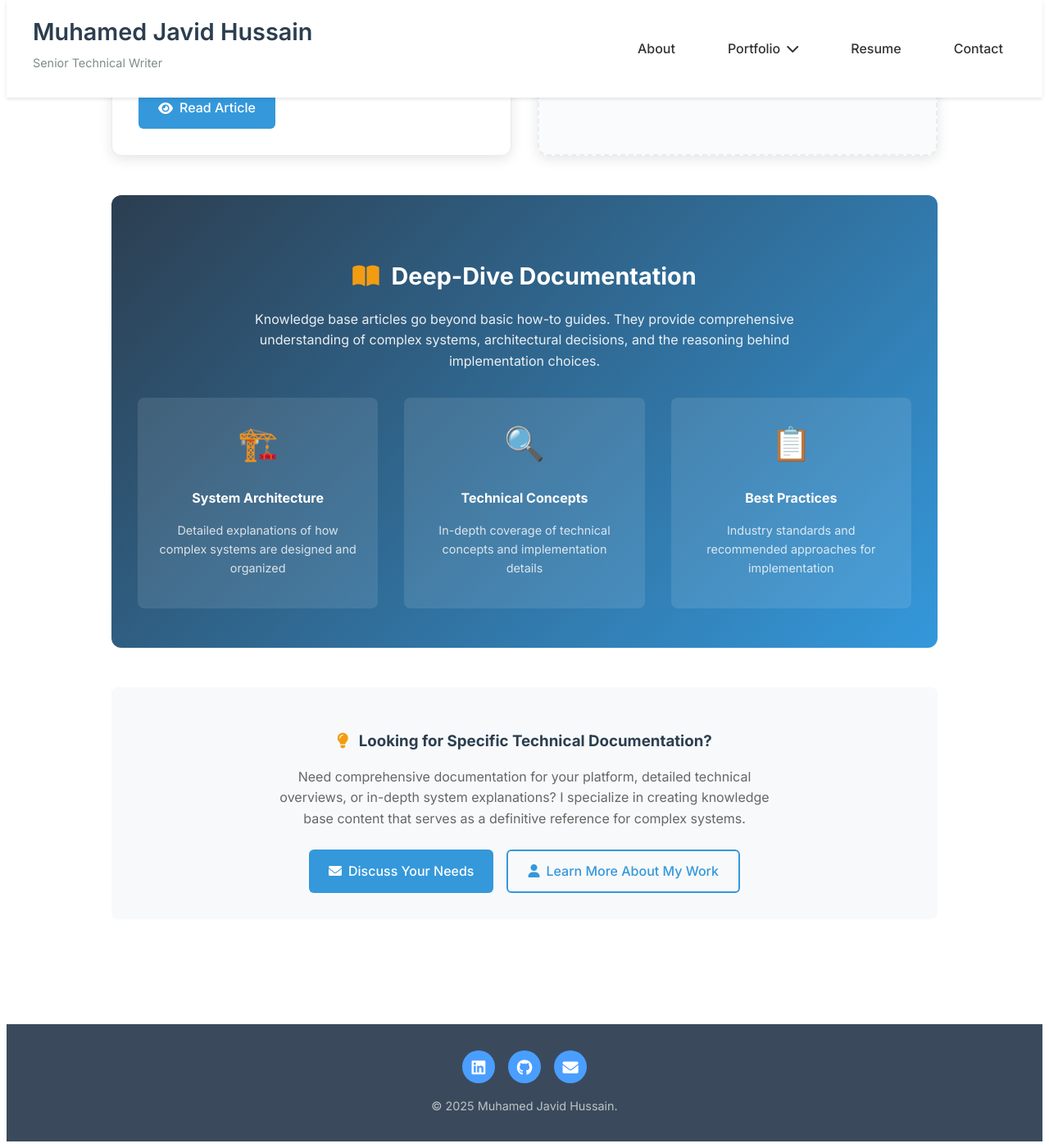
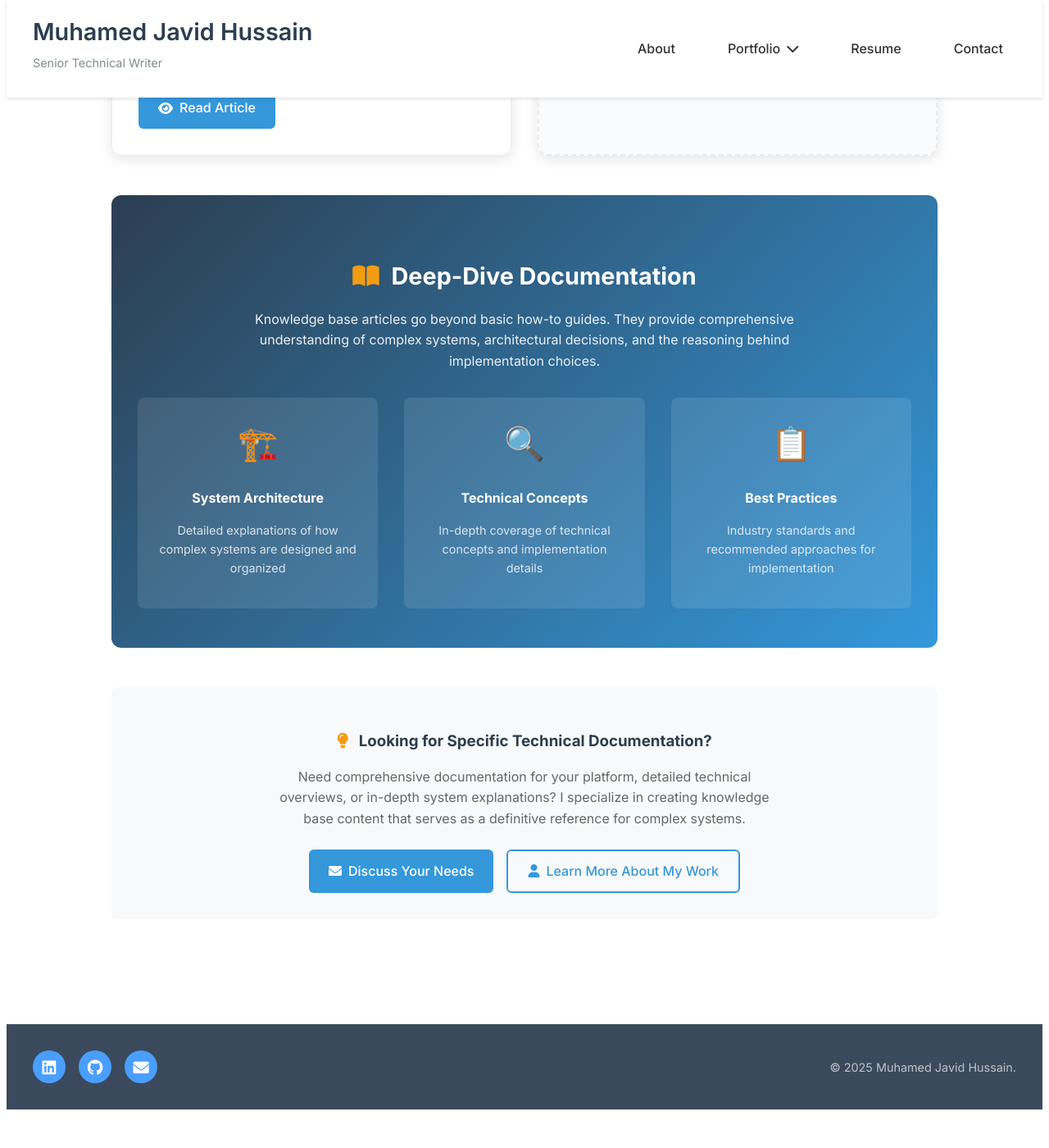
Before and after one commit to ashfaqfarook/Test, a Jekyll site: the page built from _pages/knowledge-base.md, in a window 1280 px wide and 1400 px high, scrolled down 788 px. Shown: the whole window at 82% size. Built offline with Jekyll 4.4.1, drawn with Linux system fonts in a browser that asks for light colours; after the commit the page ends 2149 px from its top, so only the background shows below that.

Commit message:
clean up

```diff
--- a/assets/main.css
+++ b/assets/main.css
@@ -146,6 +146,7 @@
     padding: 0;
     text-align: center;
     overflow: hidden;
+    max-height: 40vh;
 }
 
 .hero-image-container {
@@ -153,12 +154,13 @@
     display: flex;
     justify-content: center;
     align-items: center;
+    height: 40vh;
 }
 
 .hero-image {
     width: 100%;
     max-width: 1200px;
-    height: auto;
+    height: 100%;
     display: block;
     object-fit: cover;
 }
@@ -496,13 +498,15 @@
 }
 
 .footer-content {
-    text-align: center;
+    display: flex;
+    justify-content: space-between;
+    align-items: center;
+    flex-wrap: wrap;
+    gap: 1rem;
 }
 
 .footer-social {
-    margin-bottom: 1rem;
     display: flex;
-    justify-content: center;
     gap: 1rem;
 }
 
@@ -583,6 +587,12 @@
         background: #f8f9fa;
     }
 
+    .footer-content {
+        flex-direction: column;
+        text-align: center;
+        gap: 1rem;
+    }
+
     .about-content {
         grid-template-columns: 1fr;
         text-align: center;
@@ -619,9 +629,18 @@
         height: 50px !important;
     }
 
-    .hero-image {
-        width: 100%;
-        height: auto;
+    .hero {
+        max-height: 30vh;
+    }
+
+    .hero-image-container {
+        height: 30vh;
+    }
+
+    .footer-content {
+        flex-direction: column;
+        text-align: center;
+        gap: 1rem;
     }
 
     .footer-social {
```
